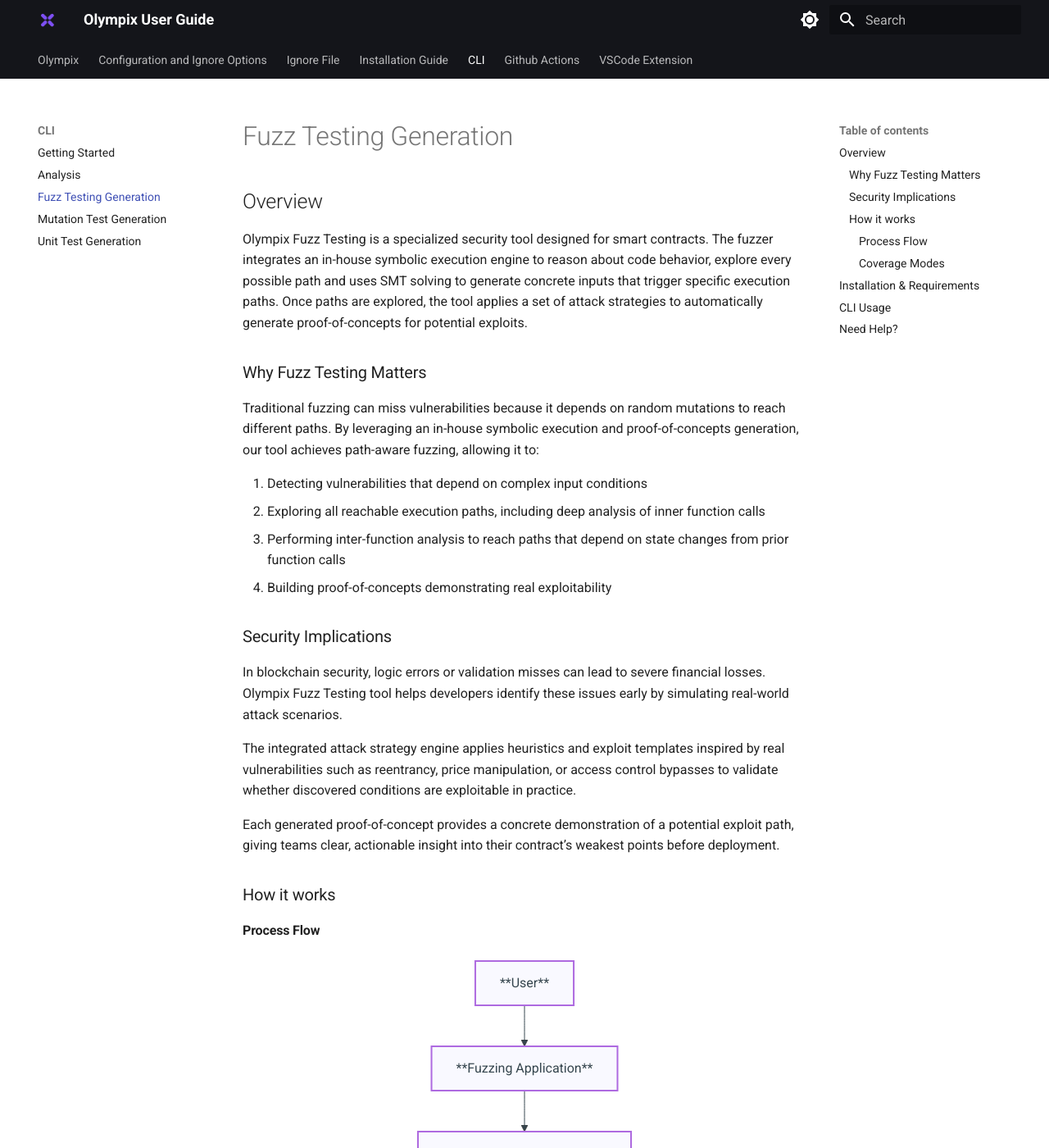
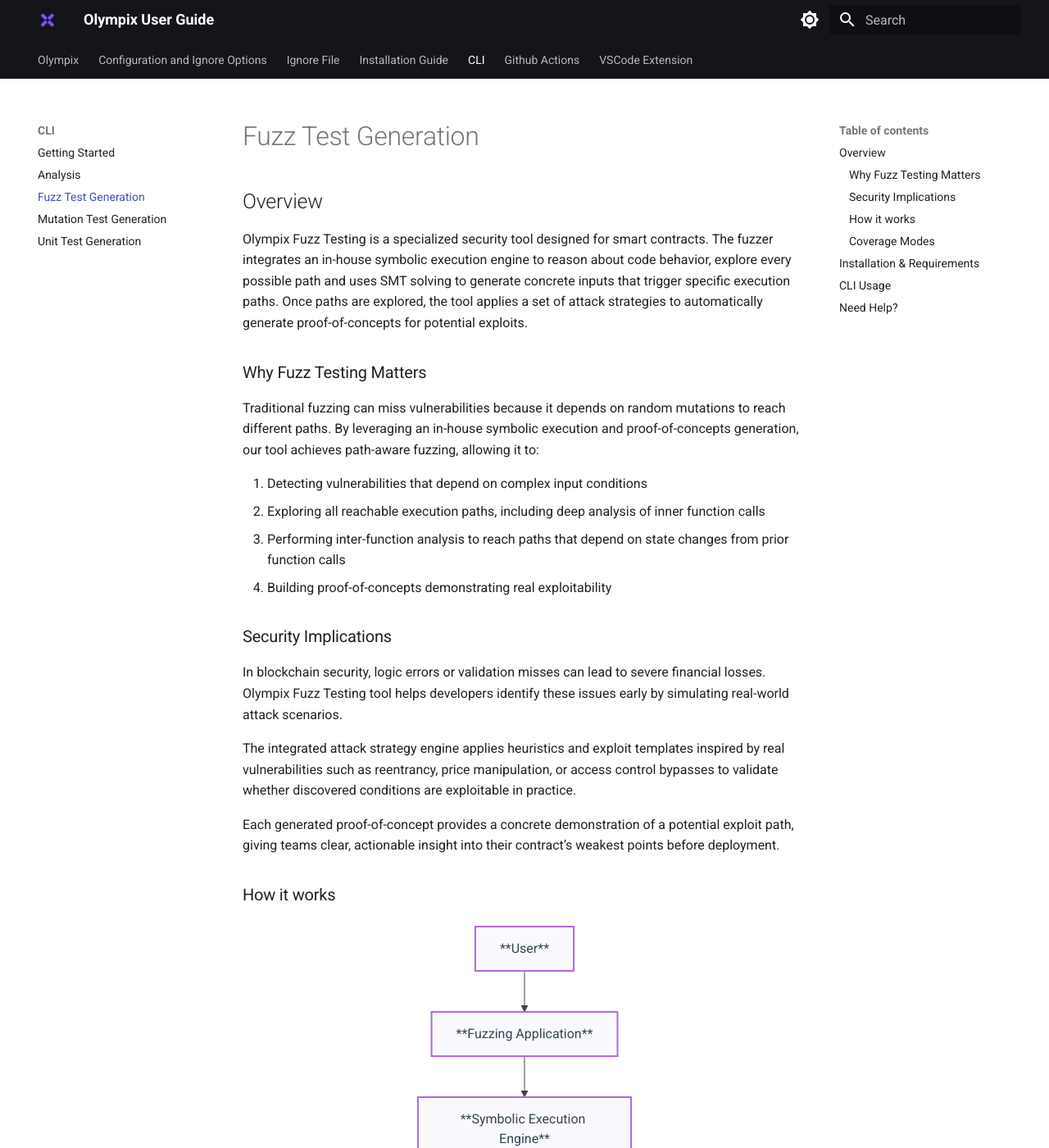
Before and after one commit to olympix/olympix.github.io, an MkDocs documentation site: the page built from docs/CLI/Fuzz Testing.md, in a window 1280 px wide and 1400 px high. Shown: the whole window at 82% size. Built offline with MkDocs 1.6.1 and Material for MkDocs 9.7.7, drawn with Linux system fonts in a browser that asks for light colours; emoji names are drawn with the system emoji font.

Commit message:
#1082 Improving fuzzing page

````diff
--- a/docs/CLI/Fuzz Testing.md
+++ b/docs/CLI/Fuzz Testing.md
@@ -1,4 +1,4 @@
-# Fuzz Testing Generation
+# Fuzz Test Generation
 
 ## Overview
 
@@ -23,8 +23,6 @@
 
 ### How it works
 
-#### Process Flow
-
 <div align="center"">
 ``` mermaid
     flowchart TD
@@ -43,7 +41,7 @@
 ```
 </div>
 
-#### Coverage Modes
+### Coverage Modes
 
 Take this function as example:
 
````
